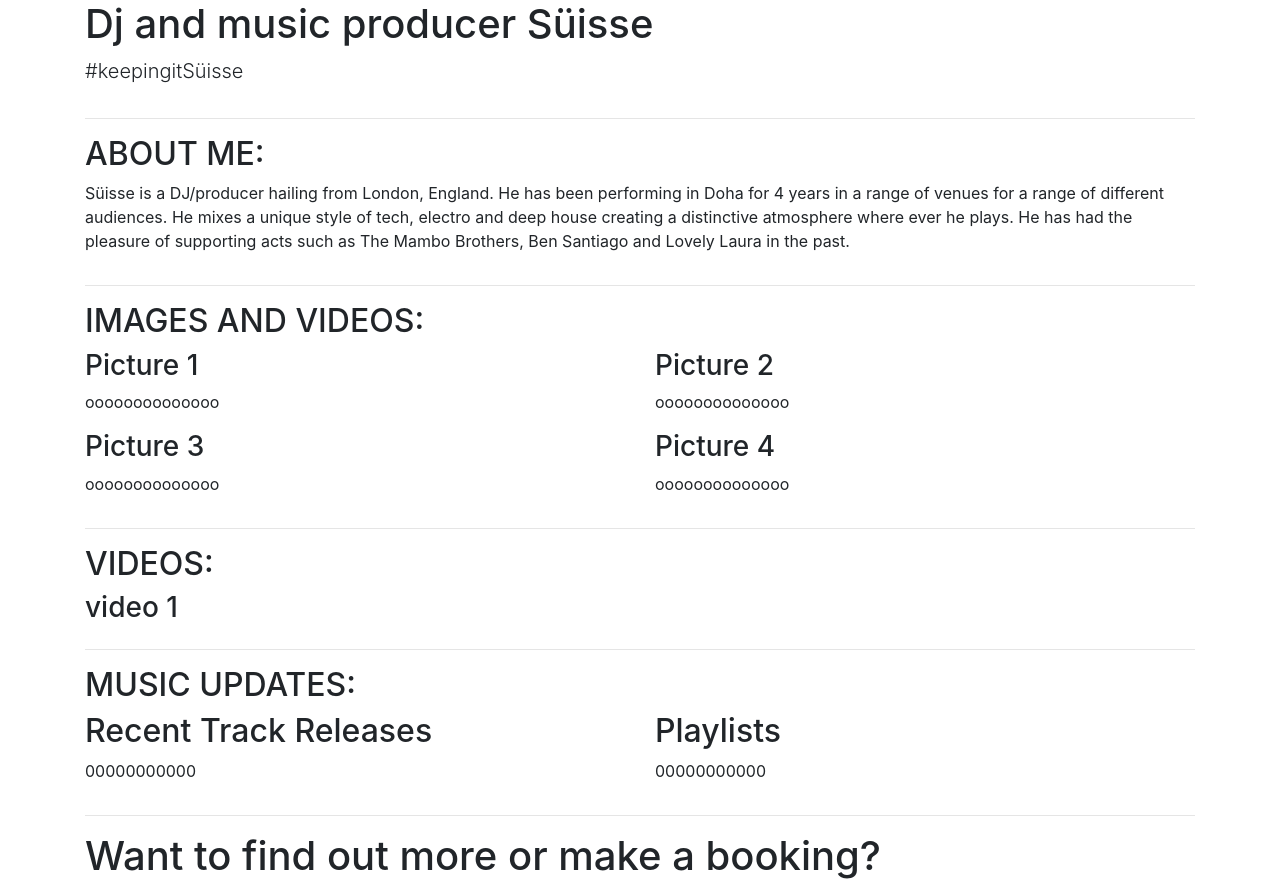
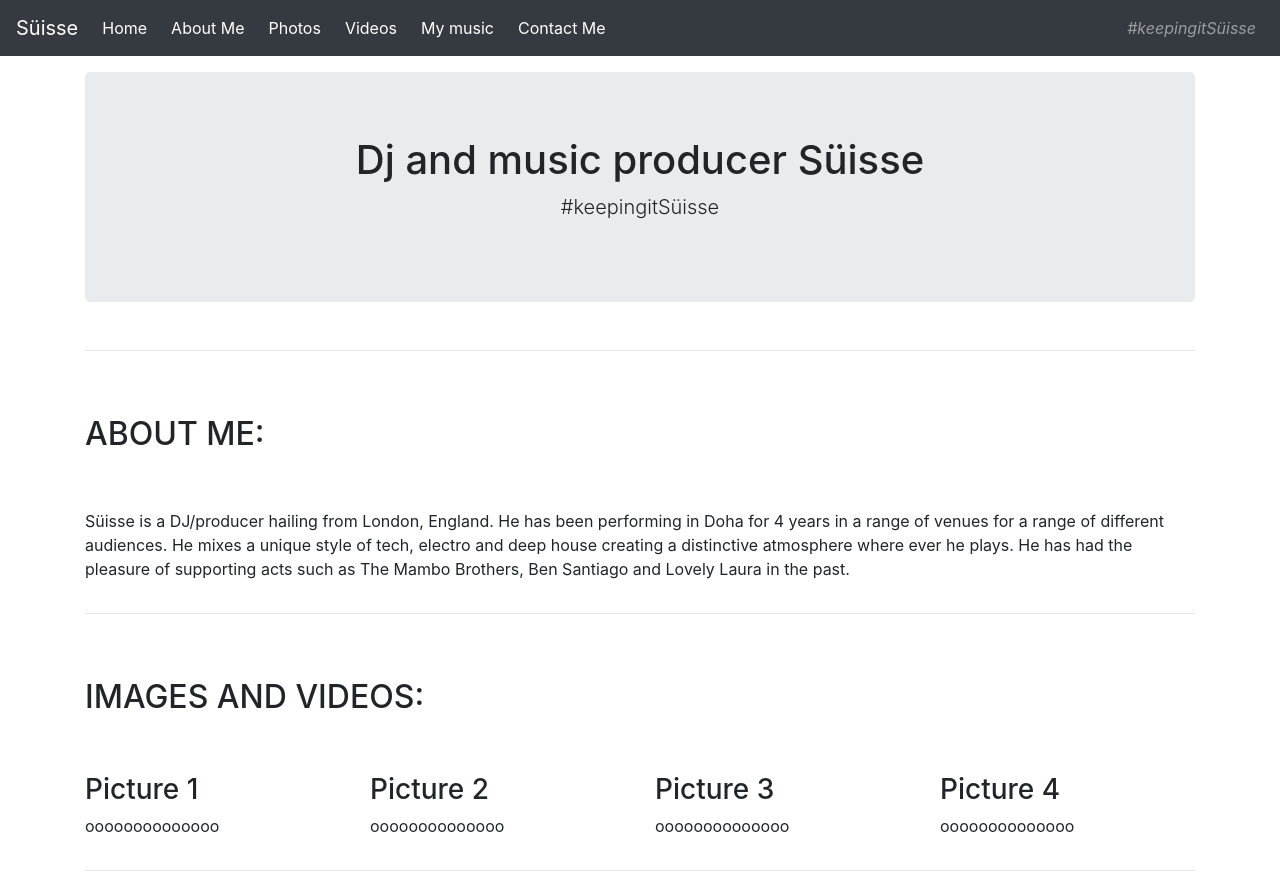
Before and after one commit to cthoms1993/Suisse-music-, a plain HTML site: page index.html in a window 1280 px wide. Shown: the top 883 px of the page. Drawn offline with nearby package versions, Linux system fonts and the light colour scheme.

Commit message:
addition of navbar,jumbotrons

```diff
--- a/index.html
+++ b/index.html
@@ -10,11 +10,27 @@
           integrity="sha384-ggOyR0iXCbMQv3Xipma34MD+dH/1fQ784/j6cY/iJTQUOhcWr7x9JvoRxT2MZw1T" crossorigin="anonymous">
 </head>
 <body>
-<article class="container">
+<nav class="navbar navbar-dark bg-dark navbar-expand-sm">
+    <a href="/" class="navbar-brand">Süisse</a>
+    <ul class="navbar-nav mr-auto">
+        <li class="active nav-item mr-2"><a class="nav-link" href="#home">Home</a></li>
+        <li class="active nav-item mr-2"><a class="nav-link" href="#about">About Me</a></li>
+        <li class="active nav-item mr-2"><a class="nav-link" href="#pictures">Photos</a></li>
+        <li class="active nav-item mr-2"><a class="nav-link" href="#videos">Videos</a></li>
+        <li class="active nav-item mr-2"><a class="nav-link" href="#music">My music</a></li>
+        <li class="active nav-item mr-2"><a class="nav-link" href="#contact">Contact Me</a></li>
+    </ul>
+    <div class="d-none d-md-block">
+        <p class="navbar-text my-auto mr-2"><i>#keepingitSüisse</i></p>
+    </div>
+
+
+</nav>
+<article class="container mt-3">
     <!--main picture section-->
-    <div class="row">
+    <div class="row" id="home">
         <div class="col-12">
-            <section class="main">
+            <section class="main jumbotron text-center">
                 <h1>Dj and music producer Süisse</h1>
                 <p class="lead">#keepingitSüisse</p>
             </section>
@@ -24,8 +40,8 @@
     <hr>
     <!--about me section-->
     <section class="aboutme">
-        <div class="row">
-            <div class="col-12">
+        <div class="row" id="about">
+            <div class="col-12 my-5">
                 <h2 class="text-uppercase">About Me:</h2>
             </div>
         </div>
@@ -51,31 +67,31 @@
     <!-- pictures section-->
 
     <section class="pictures">
-        <div class="row">
-            <div class="col-12">
+        <div class="row" id="pictures">
+            <div class="col-12 my-5">
                 <h2 class="text-uppercase">Images and Videos:</h2>
             </div>
         </div>
         <div class="row">
-            <div class="col-12 col-md-6">
+            <div class="col-12 col-md-6 col-lg-3">
                 <div class="picture">
                     <h3>Picture 1</h3>
                     <p>oooooooooooooo</p>
                 </div>
             </div>
-            <div class="col-12 col-md-6">
+            <div class="col-12 col-md-6 col-lg-3">
                 <div class="picture">
                     <h3>Picture 2</h3>
                     <p>oooooooooooooo</p>
                 </div>
             </div>
-            <div class="col-12 col-md-6">
+            <div class="col-12 col-md-6 col-lg-3">
                 <div class="picture">
                     <h3>Picture 3</h3>
                     <p>oooooooooooooo</p>
                 </div>
             </div>
-            <div class="col-12 col-md-6">
+            <div class="col-12 col-md-6 col-lg-3">
                 <div class="picture">
                     <h3>Picture 4</h3>
                     <p>oooooooooooooo</p>
@@ -87,8 +103,8 @@
     <hr>
     <!--videos section-->
     <section class="videos">
-        <div class="row">
-            <div class="col-12">
+        <div class="row" id="videos">
+            <div class="col-12 my-5">
                 <h2 class="text-uppercase">videos:</h2>
             </div>
         </div>
@@ -102,9 +118,9 @@
     <hr>
     <!--music player section-->
     <section class="music">
-        <div class="row">
-            <div class="col-12">
-                <h2 class="text-uppercase">Music updates:</h2>
+        <div class="row" id="music">
+            <div class="col-12 my-5">
+                <h2 class="text-uppercase">My Music:</h2>
             </div>
         </div>
         <div class="row">
@@ -124,8 +140,8 @@
     <!--music player section-->
     <hr>
     <!--contact me section-->
-    <section class="contact">
-        <div class="row">
+    <section class="contact jumbotron text-center">
+        <div class="row" id="contact">
             <div class="col-12">
                 <h1>Want to find out more or make a booking?</h1>
             </div>
@@ -139,6 +155,15 @@
     </section>
     <!--contact me section -->
     <hr>
+    <footer>
+        <section class="social">
+            <div class="row">
+                <div class="col-12">
+                    <h2>#keepingitSüisse</h2>
+                </div>
+            </div>
+        </section>
+    </footer>
 
 
 </article>
```
